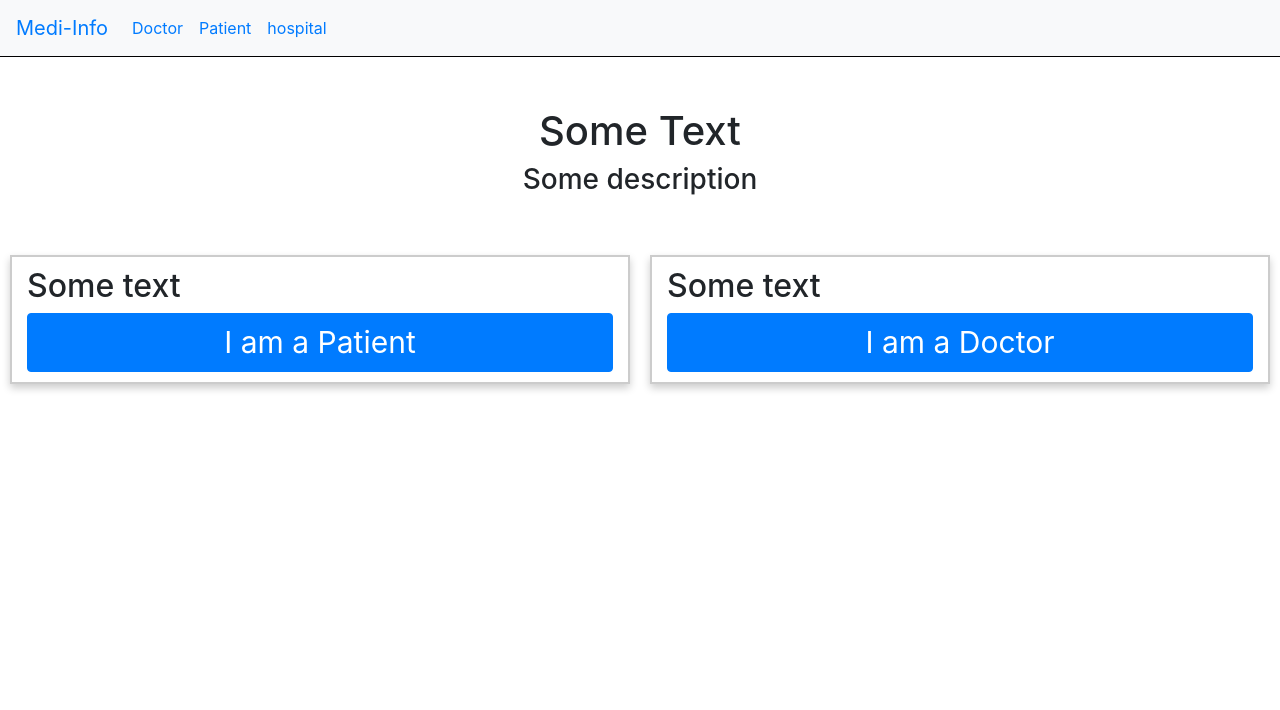
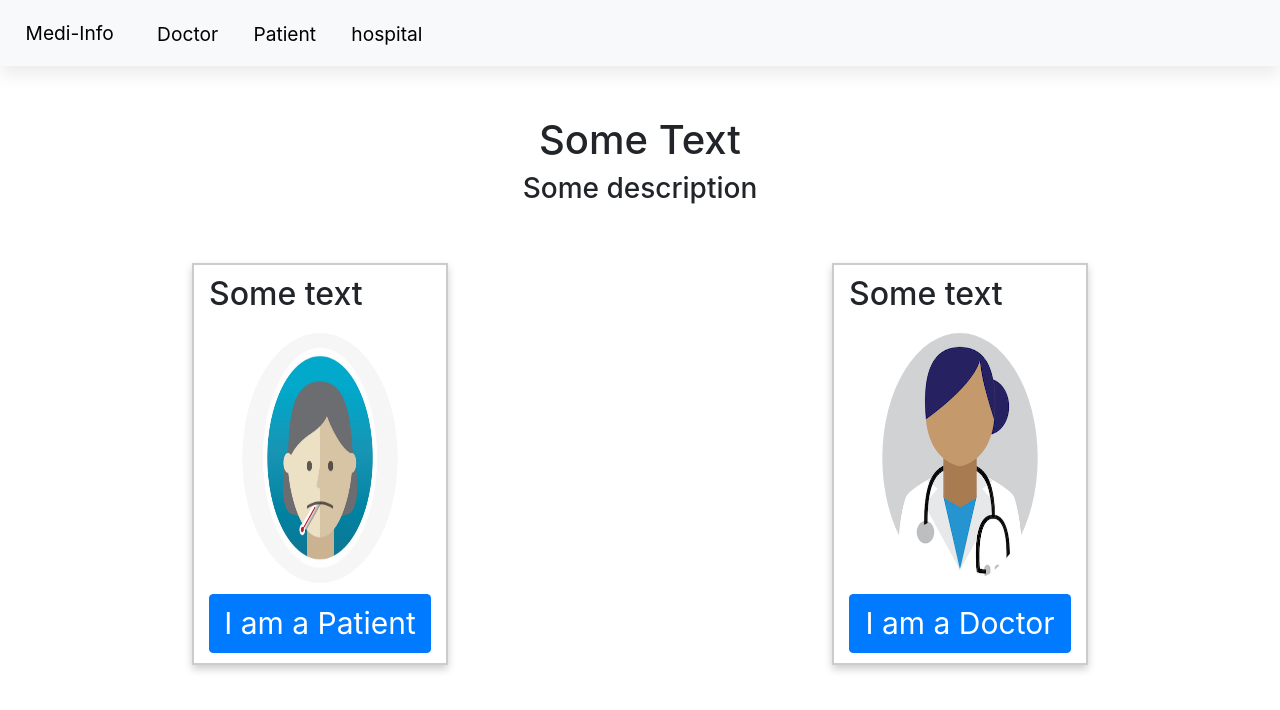
Before and after one commit to jeel2308/dot_slash, a React (Create React App) app in the folder frontend/: page / in a window 1280 px wide. Shown: the top 710 px of the page. Built offline with nearby package versions, Linux system fonts and the light colour scheme.

Commit message:
add photos

```diff
--- a/frontend/src/components/Homepage.js
+++ b/frontend/src/components/Homepage.js
@@ -2,6 +2,8 @@ import React from "react";
 // import Jumbotron from "react-bootstrap/Jumbotron";
 // import Container from "react-bootstrap/Container";
 import Button from "react-bootstrap/Button";
+import doc from "../asserts/doctor2.png";
+import pat from "../asserts/patient.png";
 // import Card from "react-bootstrap/Card";
 import { Link } from "react-router-dom";
 import "../styles/Homepage.scss";
@@ -20,6 +22,7 @@ class Homepage extends React.Component {
           <div className="container option__div">
             <h2>Some text</h2>
             <Link to="/patient">
+              <img src={pat} alt="Doctor" className="image" />
               <Button className="container__button" onClick={this.handleClick}>
                 I am a Patient
               </Button>
@@ -28,6 +31,7 @@ class Homepage extends React.Component {
           <div className="container option__div">
             <h2>Some text</h2>
             <Link to="/doctor">
+              <img src={doc} alt="Patient" className="image" />
               <Button className="container__button" onClick={this.handleClick}>
                 I am a Doctor
               </Button>
--- a/frontend/src/components/Navbar.js
+++ b/frontend/src/components/Navbar.js
@@ -1,25 +1,40 @@
 import React from "react";
 import { Navbar, Nav } from "react-bootstrap";
 import { Link } from "react-router-dom";
+import "../styles/Navbar.scss";
 
 function NavBar() {
   return (
-    <Navbar collapseOnSelect expand="lg" bg="light" variant="light">
+    <Navbar
+      collapseOnSelect
+      expand="lg"
+      bg="light"
+      variant="light"
+      className="navbar "
+    >
       <Navbar.Brand>
-        <Link to="/">Medi-Info</Link>
+        <Link to="/" className="navbar__link">
+          Medi-Info
+        </Link>
       </Navbar.Brand>
       <Navbar.Toggle aria-controls="responsive-navbar-nav" />
       <Navbar.Collapse id="responsive-navbar-nav">
         <Nav />
         <Nav className="mr-auto">
           <Nav.Link>
-            <Link to="/doctor">Doctor</Link>
+            <Link className="navbar__link" to="/doctor">
+              Doctor
+            </Link>
           </Nav.Link>
           <Nav.Link>
-            <Link to="/patient">Patient</Link>
+            <Link className="navbar__link" to="/patient">
+              Patient
+            </Link>
           </Nav.Link>
           <Nav.Link>
-            <Link to="/hospital">hospital</Link>
+            <Link className="navbar__link" to="/hospital">
+              hospital
+            </Link>
           </Nav.Link>
           {/* <NavDropdown title="Dropdown" id="collasible-nav-dropdown">
               <NavDropdown.Item href="#action/3.1">Action</NavDropdown.Item>
--- a/frontend/src/styles/DoctorForm.scss
+++ b/frontend/src/styles/DoctorForm.scss
@@ -53,6 +53,12 @@
       padding-left: 1em;
     }
   }
+  ::-webkit-scrollbar {
+    height: 5px !important;
+  }
+  ::-webkit-scrollbar-thumb {
+    background: rgba(221, 221, 221, 0.678) !important;
+  }
 }
 
 .login-form {
--- a/frontend/src/styles/Homepage.scss
+++ b/frontend/src/styles/Homepage.scss
@@ -2,7 +2,7 @@
   background-color: white !important;
   text-align: center;
   padding: 50px 0;
-  border-top: 1px solid black;
+  // border-top: 1px solid black;
 }
 
 .option {
@@ -23,7 +23,7 @@
   box-shadow: 0 4px 8px 0 rgba(0, 0, 0, 0.2);
   transition: 0.3s;
   border: 2px solid rgba(0, 0, 0, 0.2);
-  margin: 0 10px !important;
+  margin: 0 12rem !important;
   padding: 10px;
 }
 .option__div:hover {
@@ -34,8 +34,16 @@
     flex-direction: column;
     text-align: center;
     align-items: center;
+    padding: 1rem;
   }
   .option__div {
-    margin: 5px 0 !important;
+    margin: 0.5rem !important;
   }
 }
+
+.image {
+  border-radius: 50%;
+  padding: 5% 15%;
+  height: 17rem;
+  width: 100%;
+}
--- /dev/null
+++ b/frontend/src/styles/Navbar.scss
@@ -0,0 +1,16 @@
+.navbar {
+  position: sticky !important;
+  top: 0 !important;
+
+  box-shadow: 0 0.5rem 1rem rgba(230, 230, 230, 0.8);
+  font-size: 1.4rem;
+  &__link {
+    text-decoration: none !important;
+    font-size: 1.2rem;
+    padding: 0 0.6rem;
+    color: black !important;
+    &:hover {
+      color: rgb(141, 119, 119) !important ;
+    }
+  }
+}
--- a/frontend/src/styles/body.scss
+++ b/frontend/src/styles/body.scss
@@ -1,3 +1,4 @@
 .body {
-  height: 100vh;
+  height: 100vh !important;
+  overflow: auto;
 }
```
Also changed, not shown: frontend/src/asserts/doctor2.png (added), frontend/src/asserts/patient.png (added).
